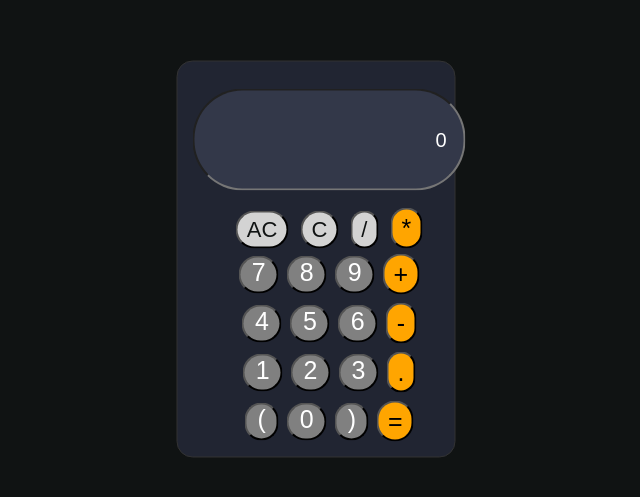
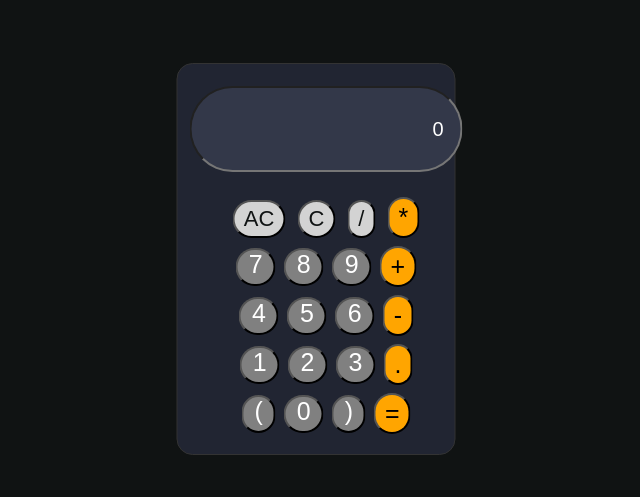
Before and after one commit to Syedameenp/SimpleCalculator, a plain HTML site: page index.html in a window 1280 px wide. Shown: the part 141-638 px from the top of the page, without its empty margins (324-964 px from the left). Drawn offline with Linux system fonts and the light colour scheme.

Commit message:
Adjected height and width

```diff
--- a/style.css
+++ b/style.css
@@ -26,7 +26,7 @@ body{
     /* grid-column: 1 / 5; */
     /* border-radius: .75rem; */
     font-size: 2rem;
-    height: 6rem;
+    height: 5rem;
     color: #fff;
     background: #333849;
     text-align: end;
@@ -68,7 +68,7 @@ body{
     font-size: 22px;
     font-family: sans-serif;
     padding: 4px 9px 4px;
-    margin: 2px 4px 0px;
+    margin: 8px 4px 8px;
     border-radius: 50px;
     background-color: lightgray;
     color: #101313;
@@ -83,14 +83,14 @@ body{
     background: #bebec2;
 }
 .row{
-    padding: 10px;
-    margin: -7px;
+    padding: 8px 10px 18px;
+    margin: -10px;
     align-items: center;
     justify-content: center;
     display: flex;
 }
 .row input{
-    padding: -5px 0px 0px;
+    padding: -6px 0px 0px;
     margin: 12px 0px;
     border-radius: 50px;
     font-size: 20px;
```
